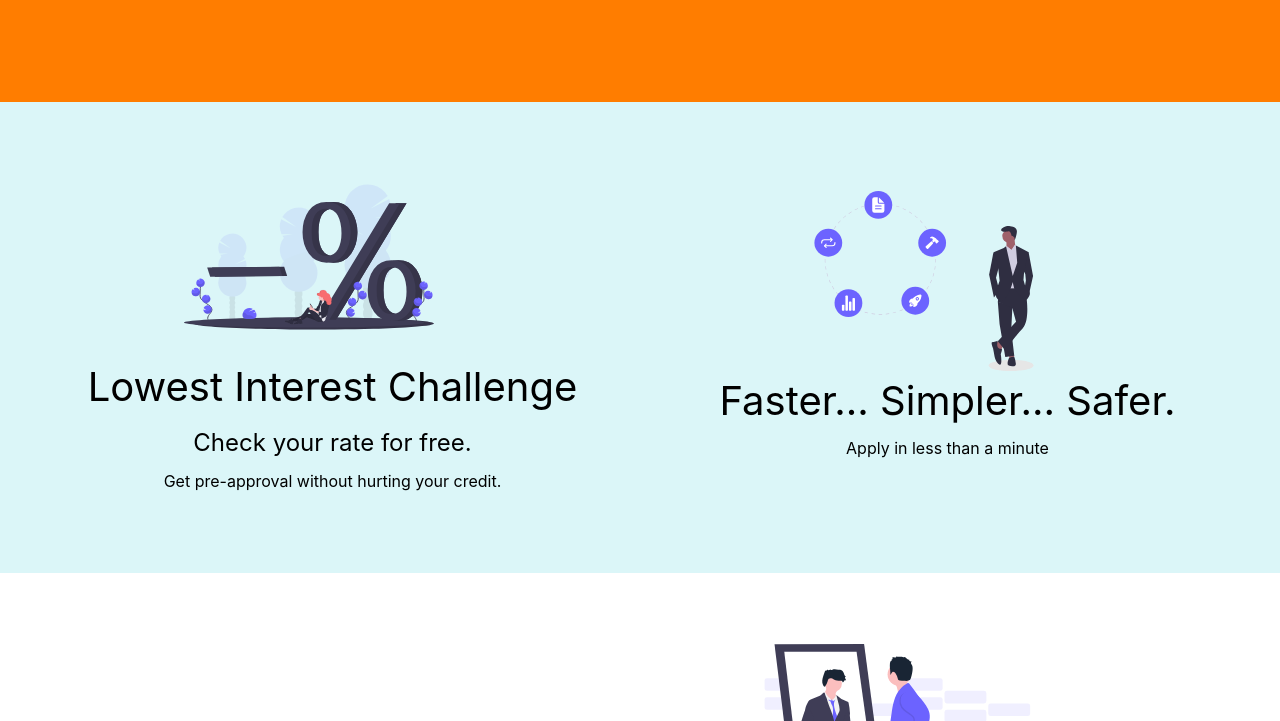
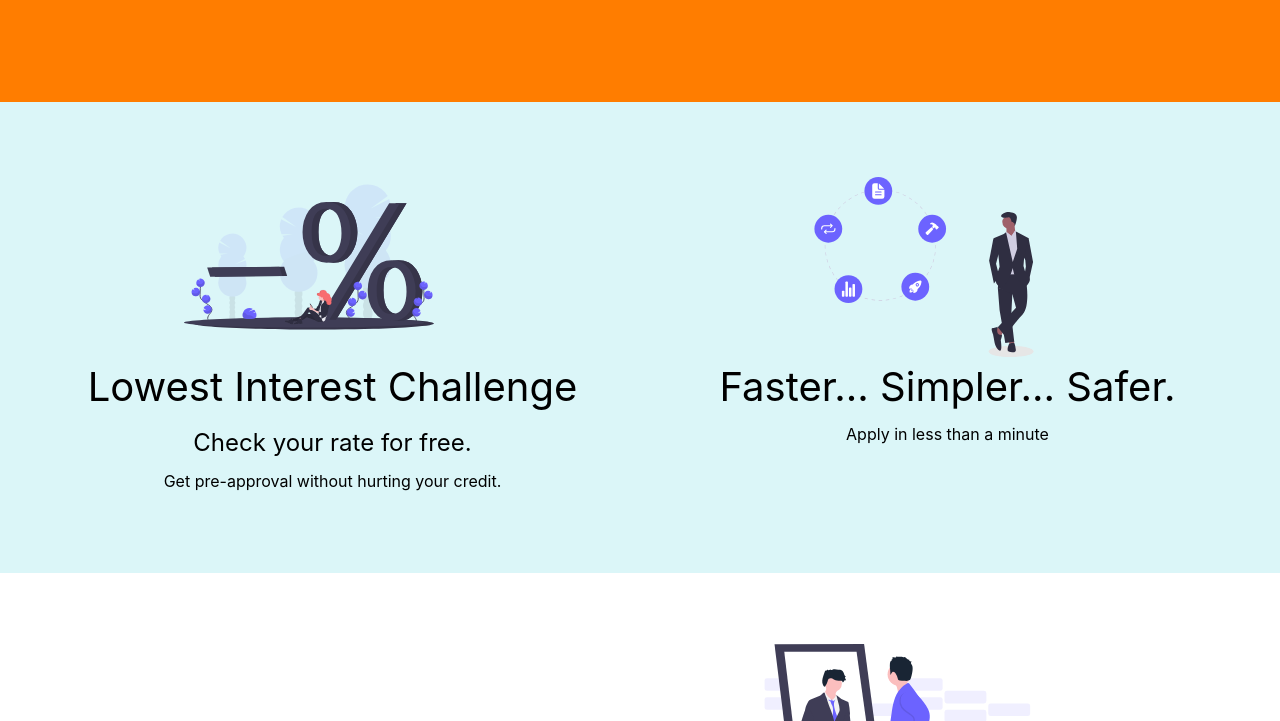
Before and after one commit to PrakashKoneru/landingPage, a React app: page / in a window 1280 px wide. Shown: the part 379-1100 px from the top of the page. Built offline with nearby package versions, Linux system fonts and the light colour scheme.

Commit message:
Minor correction

```diff
--- a/pages/index.js
+++ b/pages/index.js
@@ -113,7 +113,7 @@ export default function Home() {
             justifyContent="flex-start"
 						alignItems={{ md: "center", sm: "flex-start"}}
 						// alignItems="center"
-						mt={{ lg: "-44px", sm: "110px" }}
+						mt={{ lg: "-73px", sm: "110px" }}
           >
 						<Box
 							display="flex"
```
